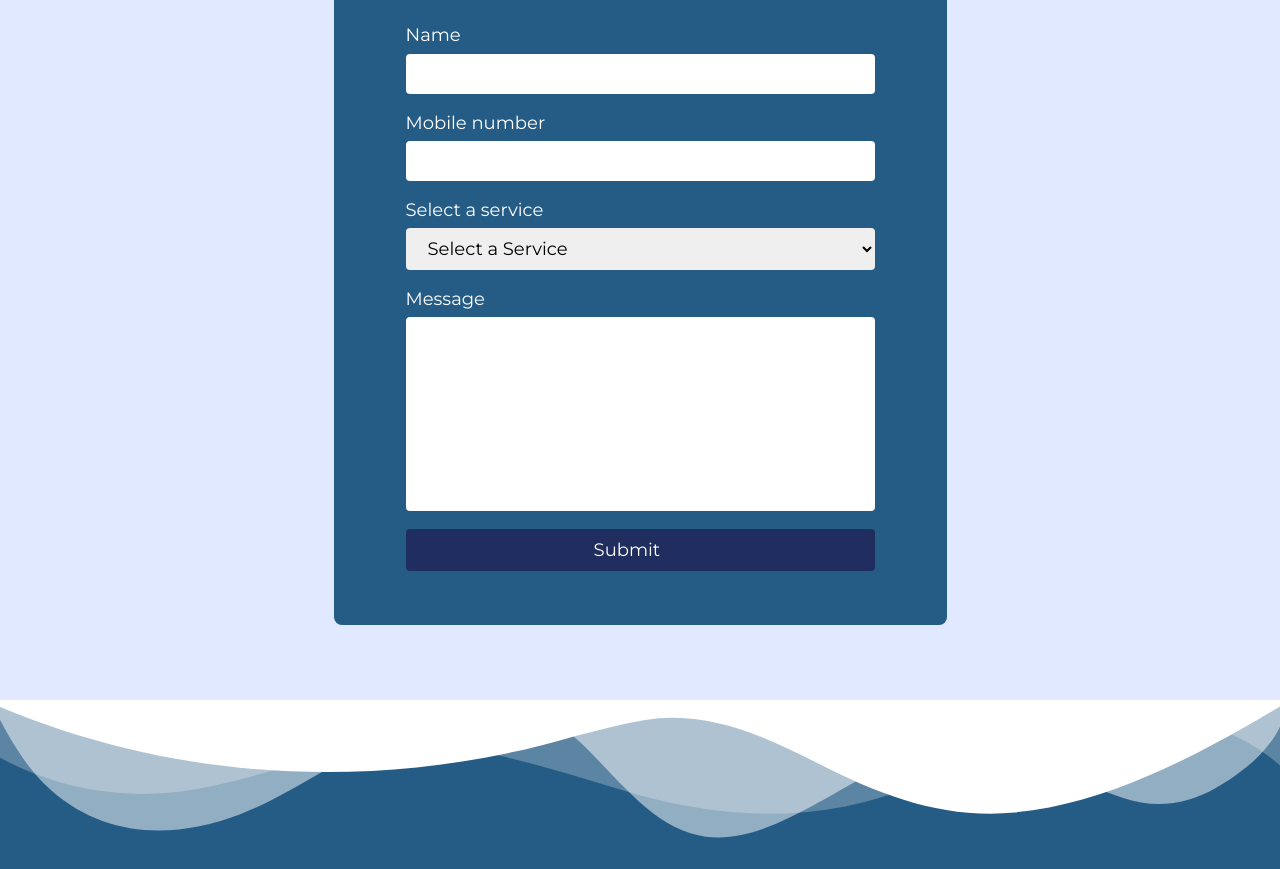
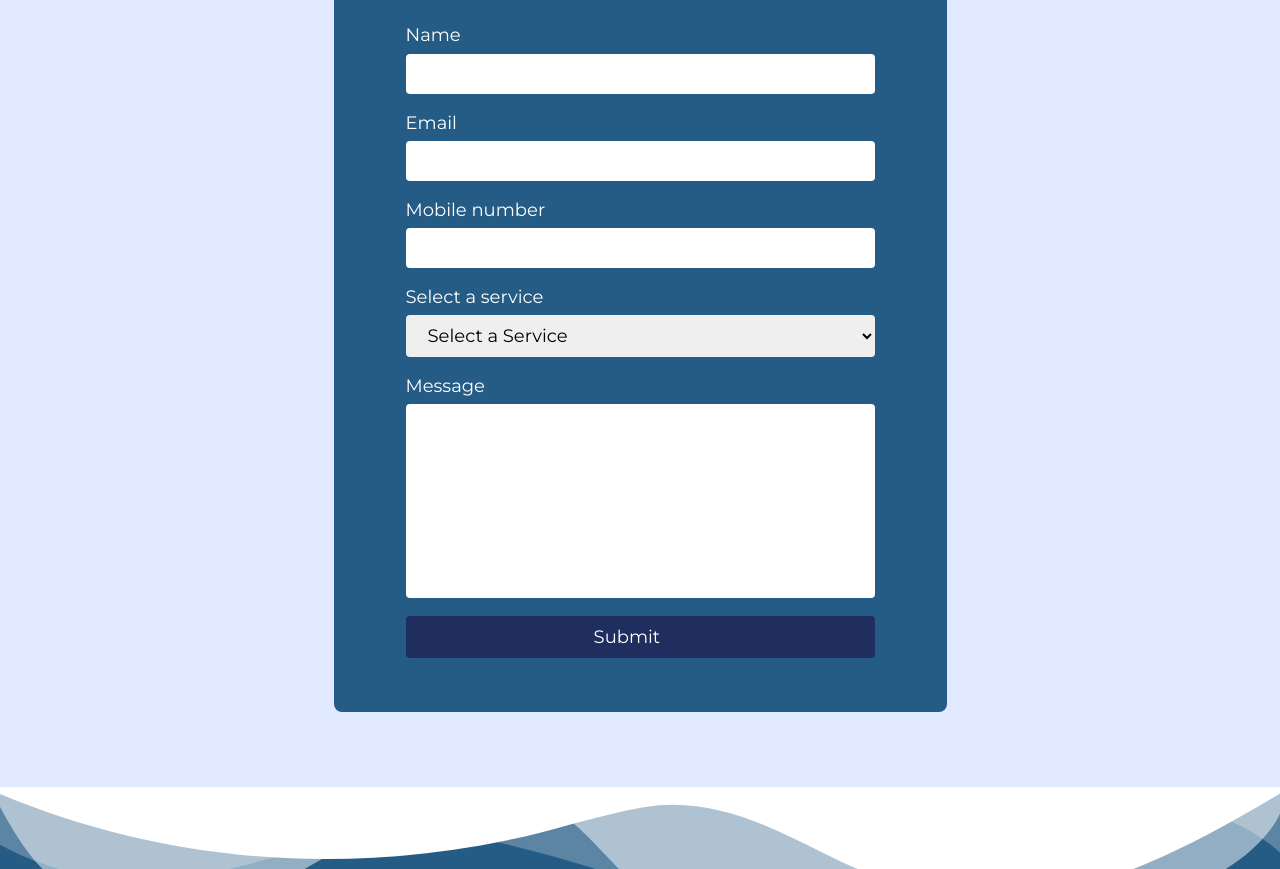
Before and after one commit to growairconditioning/Grow_Air_Conditioning, a plain HTML site: page index.html in a window 1280 px wide. Shown: the part 2702-3571 px from the top of the page. Drawn offline with Linux system fonts and the light colour scheme.

Commit message:
Update index.html

```diff
--- a/index.html
+++ b/index.html
@@ -128,6 +128,11 @@
               <input type="text" name="name" id="name" required />
             </div>
             <div class="input">
+              <label for="email">Email</label>
+              <input type="email" name="email" id="email" required />
+            </div>
+
+            <div class="input">
               <label for="number">Mobile number</label>
               <input type="tel" name="number" id="number" required />
             </div>
```
